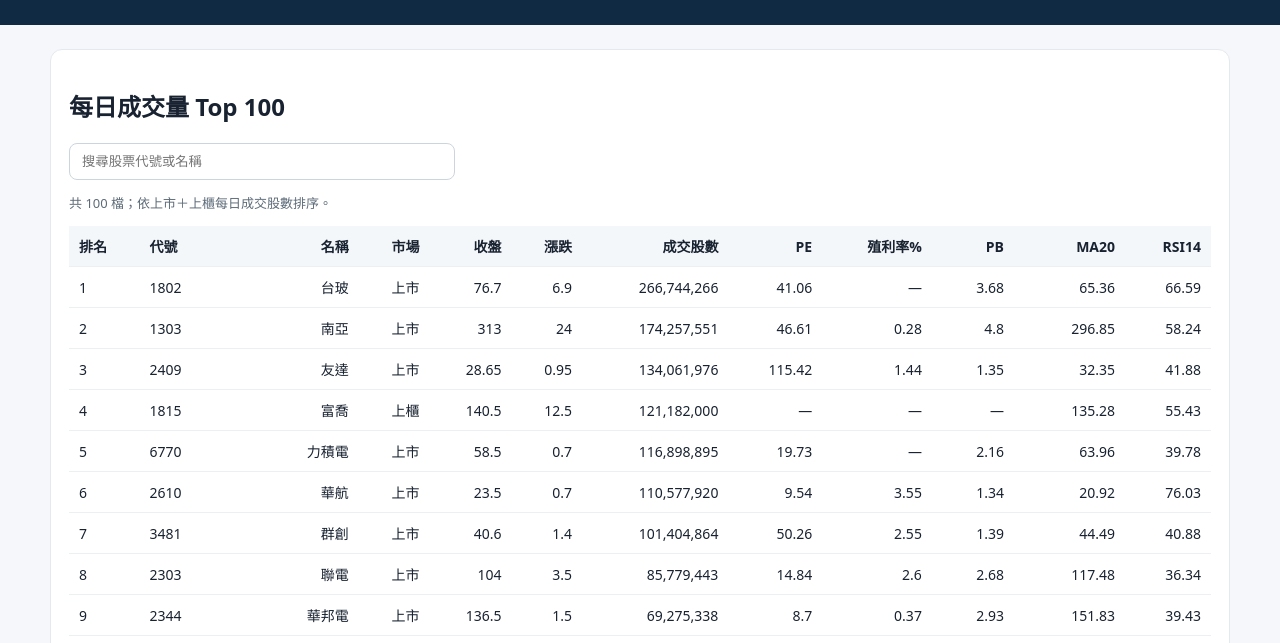
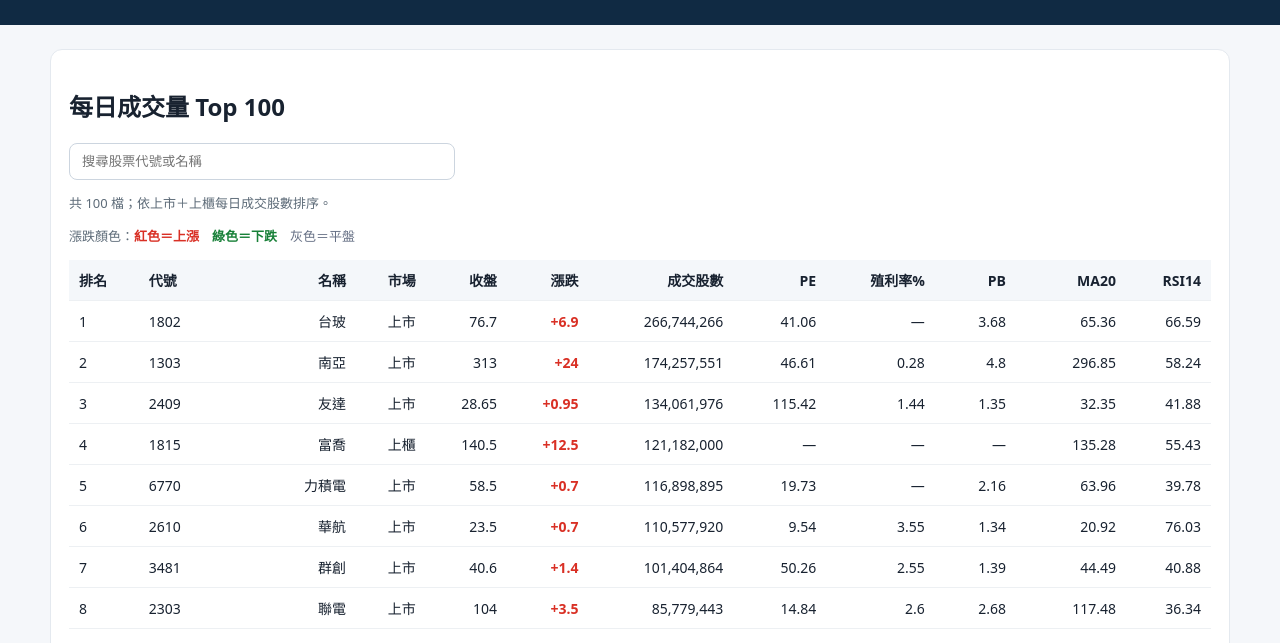
Before and after one commit to lilian869/Taiwan-Stock-Top100, a plain HTML site: page docs/index.html in a window 1280 px wide. Shown: the part 157-800 px from the top of the page. Drawn offline with Linux system fonts and the light colour scheme.

Commit message:
Add Taiwan stock price change color coding

```diff
--- a/docs/index.html
+++ b/docs/index.html
@@ -10,10 +10,10 @@ input{padding:10px 12px;border:1px solid #ccd5df;border-radius:8px;width:min(360
 .table-wrap{overflow:auto}table{width:100%;border-collapse:collapse;white-space:nowrap;font-size:14px}
 th,td{text-align:right;padding:10px;border-bottom:1px solid #edf0f3}th{background:#f4f7fa;position:sticky;top:0}
 th:nth-child(1),th:nth-child(2),td:nth-child(1),td:nth-child(2){text-align:left}
-.note{color:#5d6b78;font-size:13px;line-height:1.6}.error{color:#a4262c}
+.note{color:#5d6b78;font-size:13px;line-height:1.6}.error{color:#a4262c}.up{color:#d93025;font-weight:700}.down{color:#188038;font-weight:700}.flat{color:#667085}
 </style></head><body>
 <header><h1>Taiwan Stock Top100</h1><div class="meta">上市＋上櫃｜每日成交量排名｜個人專業觀察工具</div><div id="date" class="meta">載入資料中…</div></header>
-<main><section class="panel"><h2>每日成交量 Top 100</h2><input id="search" placeholder="搜尋股票代號或名稱"><p id="status" class="note"></p>
+<main><section class="panel"><h2>每日成交量 Top 100</h2><input id="search" placeholder="搜尋股票代號或名稱"><p id="status" class="note"></p><p class="note">漲跌顏色：<span class="up">紅色＝上漲</span>　<span class="down">綠色＝下跌</span>　<span class="flat">灰色＝平盤</span></p>
 <div class="table-wrap"><table><thead><tr><th>排名</th><th>代號</th><th>名稱</th><th>市場</th><th>收盤</th><th>漲跌</th><th>成交股數</th><th>PE</th><th>殖利率%</th><th>PB</th><th>MA20</th><th>RSI14</th></tr></thead><tbody id="rows"></tbody></table></div></section>
 <section class="panel"><h3>使用與資料限制</h3><div id="notes" class="note"></div><p class="note">資料來源：臺灣證券交易所 OpenAPI、證券櫃檯買賣中心 OpenAPI。收盤行情非盤中即時報價，僅供個人研究參考，不構成投資建議。</p></section></main>
 <script>
@@ -25,7 +25,7 @@ document.getElementById("notes").innerHTML=data.notes.map(n=>"• "+n).join("<br
 const render=()=>{const q=document.getElementById("search").value.trim().toLowerCase();
 const rows=data.top100.filter(x=>x.code.toLowerCase().includes(q)||x.name.toLowerCase().includes(q));
 document.getElementById("rows").innerHTML=rows.map((x,i)=>{const t=x.technical||{};
-return "<tr><td>"+(i+1)+"</td><td>"+x.code+"</td><td>"+x.name+"</td><td>"+x.market+"</td><td>"+fmt(x.close)+"</td><td>"+fmt(x.change)+"</td><td>"+fmt(x.volume,0)+"</td><td>"+fmt(x.pe)+"</td><td>"+fmt(x.dividend_yield)+"</td><td>"+fmt(x.pb)+"</td><td>"+fmt(t.ma20)+"</td><td>"+fmt(t.rsi14)+"</td></tr>"}).join("")};
+const changeClass=x.change>0?"up":x.change<0?"down":"flat";const changeText=x.change==null?"—":(x.change>0?"+":"")+fmt(x.change);return "<tr><td>"+(i+1)+"</td><td>"+x.code+"</td><td>"+x.name+"</td><td>"+x.market+"</td><td>"+fmt(x.close)+"</td><td class=\""+changeClass+"\">"+changeText+"</td><td>"+fmt(x.volume,0)+"</td><td>"+fmt(x.pe)+"</td><td>"+fmt(x.dividend_yield)+"</td><td>"+fmt(x.pb)+"</td><td>"+fmt(t.ma20)+"</td><td>"+fmt(t.rsi14)+"</td></tr>"}).join("")};
 document.getElementById("search").addEventListener("input",render);render();
 }).catch(e=>{document.getElementById("status").innerHTML='<span class="error">'+e.message+'</span>';});
 </script></body></html>
```
